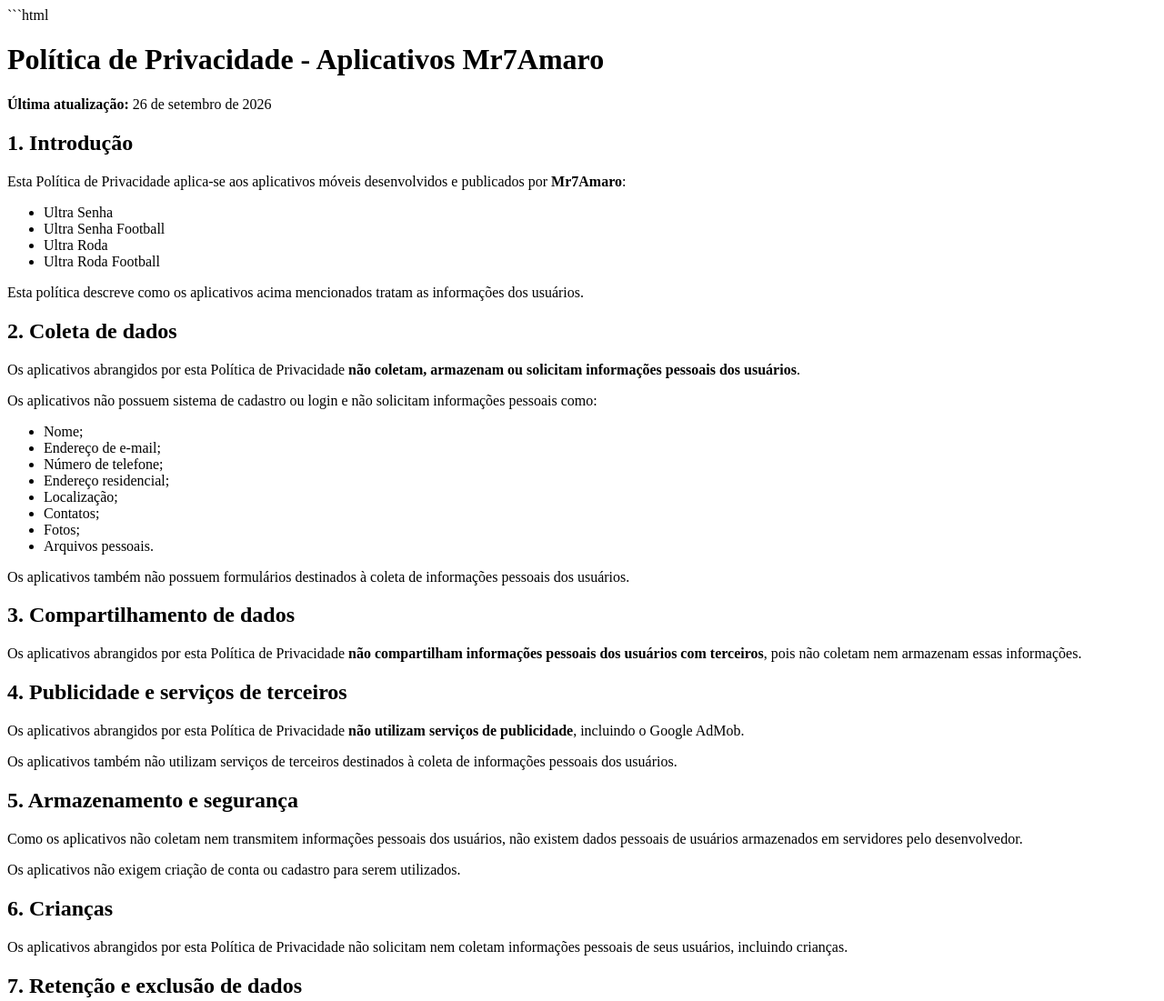
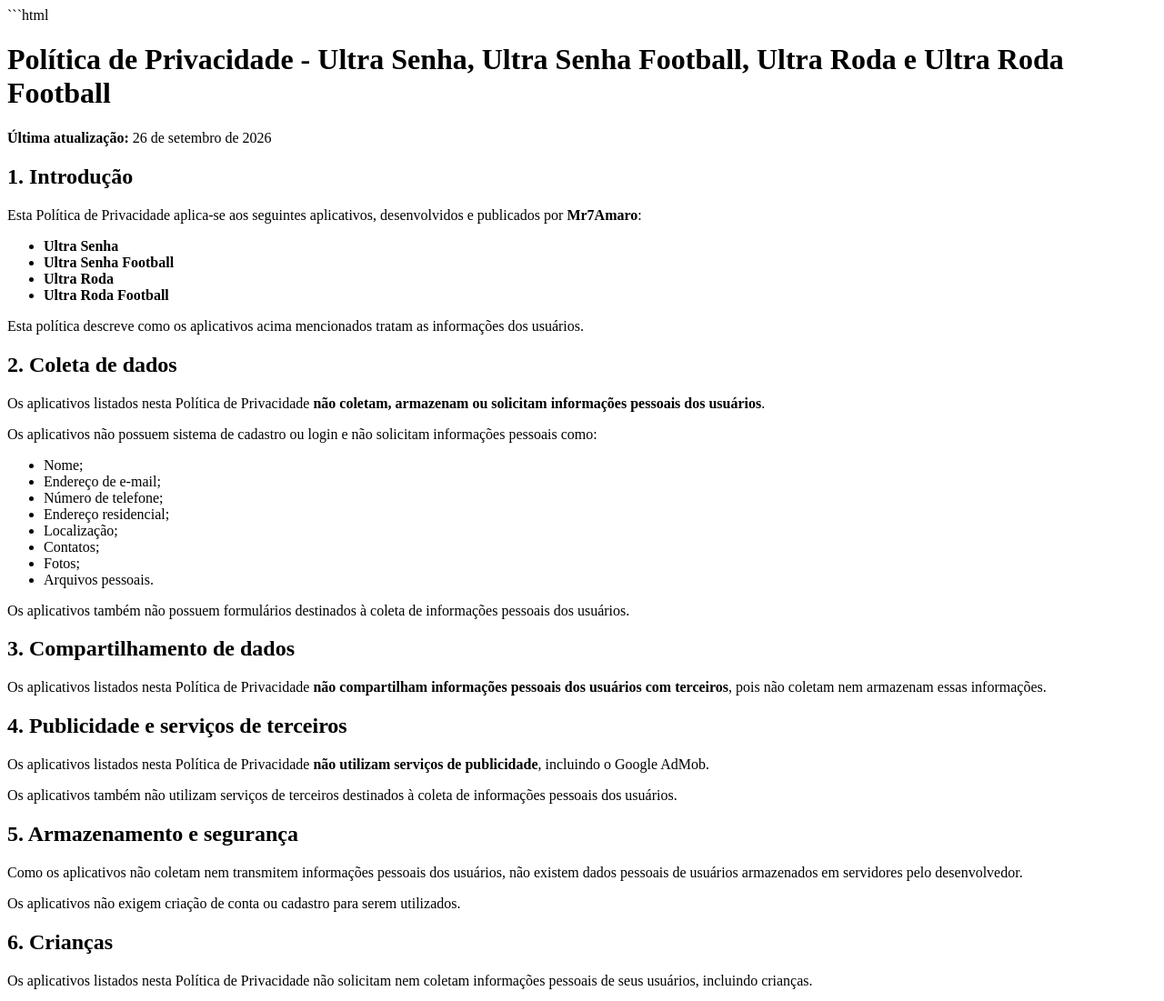
Before and after one commit to mr7amaro/Privacy.Policy, a plain HTML site: page index.html in a window 1280 px wide. Shown: the top 1101 px of the page at 91% size. Drawn offline with Linux system fonts and the light colour scheme.

Commit message:
Update index.html

```diff
--- a/index.html
+++ b/index.html
@@ -4,24 +4,25 @@
 <head>
     <meta charset="UTF-8">
     <meta name="viewport" content="width=device-width, initial-scale=1.0">
-    <title>Política de Privacidade - Aplicativos Mr7Amaro</title>
+    <title>Política de Privacidade - Ultra Senha, Ultra Senha Football, Ultra Roda e Ultra Roda Football</title>
 </head>
 <body>
-    <h1>Política de Privacidade - Aplicativos Mr7Amaro</h1>
+    <h1>Política de Privacidade - Ultra Senha, Ultra Senha Football, Ultra Roda e Ultra Roda Football</h1>
 
     <p><strong>Última atualização:</strong> 26 de setembro de 2026</p>
 
     <h2>1. Introdução</h2>
+
     <p>
-        Esta Política de Privacidade aplica-se aos aplicativos móveis
+        Esta Política de Privacidade aplica-se aos seguintes aplicativos,
         desenvolvidos e publicados por <strong>Mr7Amaro</strong>:
     </p>
 
     <ul>
-        <li>Ultra Senha</li>
-        <li>Ultra Senha Football</li>
-        <li>Ultra Roda</li>
-        <li>Ultra Roda Football</li>
+        <li><strong>Ultra Senha</strong></li>
+        <li><strong>Ultra Senha Football</strong></li>
+        <li><strong>Ultra Roda</strong></li>
+        <li><strong>Ultra Roda Football</strong></li>
     </ul>
 
     <p>
@@ -30,8 +31,9 @@
     </p>
 
     <h2>2. Coleta de dados</h2>
+
     <p>
-        Os aplicativos abrangidos por esta Política de Privacidade
+        Os aplicativos listados nesta Política de Privacidade
         <strong>não coletam, armazenam ou solicitam informações pessoais
         dos usuários</strong>.
     </p>
@@ -58,16 +60,18 @@
     </p>
 
     <h2>3. Compartilhamento de dados</h2>
+
     <p>
-        Os aplicativos abrangidos por esta Política de Privacidade
+        Os aplicativos listados nesta Política de Privacidade
         <strong>não compartilham informações pessoais dos usuários com
         terceiros</strong>, pois não coletam nem armazenam essas
         informações.
     </p>
 
     <h2>4. Publicidade e serviços de terceiros</h2>
+
     <p>
-        Os aplicativos abrangidos por esta Política de Privacidade
+        Os aplicativos listados nesta Política de Privacidade
         <strong>não utilizam serviços de publicidade</strong>, incluindo
         o Google AdMob.
     </p>
@@ -78,6 +82,7 @@
     </p>
 
     <h2>5. Armazenamento e segurança</h2>
+
     <p>
         Como os aplicativos não coletam nem transmitem informações
         pessoais dos usuários, não existem dados pessoais de usuários
@@ -90,13 +95,15 @@
     </p>
 
     <h2>6. Crianças</h2>
+
     <p>
-        Os aplicativos abrangidos por esta Política de Privacidade não
+        Os aplicativos listados nesta Política de Privacidade não
         solicitam nem coletam informações pessoais de seus usuários,
         incluindo crianças.
     </p>
 
     <h2>7. Retenção e exclusão de dados</h2>
+
     <p>
         Como os aplicativos não coletam nem armazenam informações
         pessoais dos usuários em servidores, não existem dados pessoais
@@ -105,6 +112,7 @@
     </p>
 
     <h2>8. Alterações nesta Política de Privacidade</h2>
+
     <p>
         Esta Política de Privacidade poderá ser atualizada caso sejam
         adicionadas novas funcionalidades aos aplicativos ou alterada
@@ -117,6 +125,7 @@
     </p>
 
     <h2>9. Contato</h2>
+
     <p>
         Para dúvidas ou solicitações relacionadas a esta Política de
         Privacidade ou ao tratamento de informações pelos aplicativos,
```
